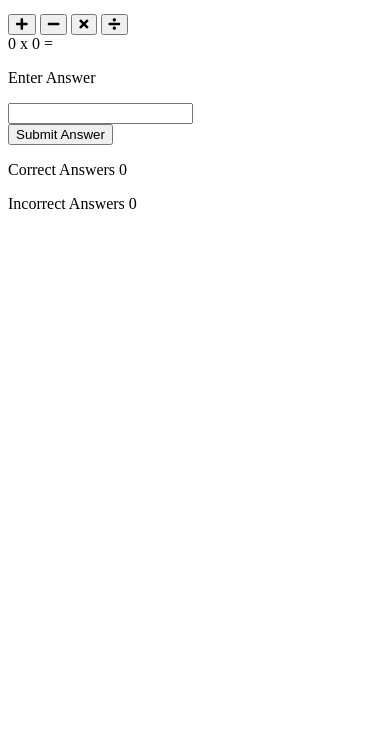
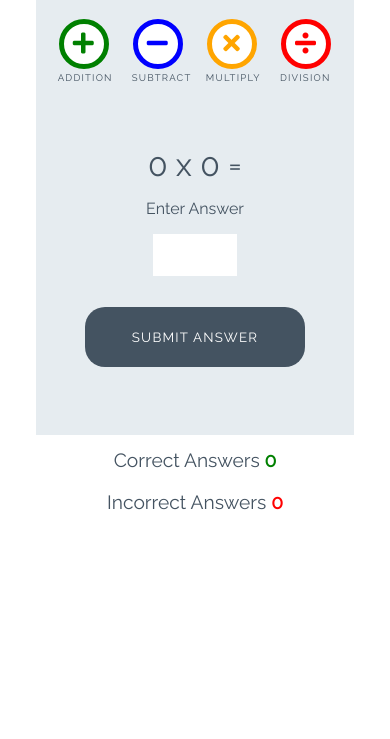
Before and after one commit to easybulb/love-maths, a plain HTML site: page index.html in a window 390 px wide. Shown: the part 105-844 px from the top of the page. Drawn offline with Linux system fonts and the light colour scheme.

Commit message:
Add styles for game

```diff
--- a/assets/css/style.css
+++ b/assets/css/style.css
@@ -1,3 +1,252 @@
+/* --------- Global style */
+
 body {
-    background: fff;
+    background-color: white;
+    font-family: "Raleway", sans-serif;
+    color: #445361;
+    text-align: center;
 }
+
+/* --------- Heading */
+
+.heading {
+    text-align: center;
+    font-size: 2.5rem;
+}
+
+.logo {
+    height: 40px;
+    padding-right: 5px;
+}
+
+/* --------- Game layout */
+
+.game-area {
+    background-color: #E6ECF0;
+    box-sizing: border-box;
+    width: 85%;
+    height: 65vh;
+    max-height: 450px;
+    max-width: 830px;
+    margin-left: auto;
+    margin-right: auto;
+    padding: 1%;
+}
+
+.question-area {
+    width: 50%;
+    font-size: 2rem;
+    margin: auto;
+    padding: 50px 0;
+}
+
+.question-area span {
+    padding: 0 15px;
+}
+
+.score-area {
+    margin: 5px auto;
+    width: 60%;
+    font-size: 1.2rem;
+}
+
+.controls-area {
+    width: 85%;
+    margin: 30px auto;
+}
+
+#score {
+    color: green;
+    font-weight: bold;
+}
+
+#incorrect {
+    color: red;
+    font-weight: bold;
+}
+
+.answer-message {
+    display: none;
+    font-size: 1rem;
+}
+
+#answer-box {
+    border: none;
+    color: #445361;
+    display: inline-block;
+    height: 40px;
+    width: 80px;
+    font-size: 1.2rem;
+}
+
+.scores {
+    display: inline-block;
+    padding: 25px;
+}
+
+/* --------- Buttons */
+
+.btn {
+    width: 220px;
+    height: 60px;
+    font-family: "Raleway", sans-serif;
+    text-transform: uppercase;
+    letter-spacing: 1.2px;
+    color: white;
+}
+
+.btn:focus {
+    outline: none;
+}
+
+.btn--big {
+    padding-top: 10px;
+    border-radius: 50%;
+    background-color: white;
+    border: 10px solid;
+    width: 100px;
+    height: 100px;
+    font-size: 3.2rem;
+    margin: 0 30px;
+    transition: all 0.5s;
+}
+
+.btn--big::after {
+    content: attr(data-type);
+    font-size: 1rem;
+    color: #445361;
+    position: relative;
+    left: -0.5em;
+}
+
+.btn--blue {
+    border-color: blue;
+    color: blue;
+}
+
+.btn--blue:active,
+.btn--blue:hover {
+    background-color: darkblue;
+    color: white;
+}
+
+.btn--orange {
+    border-color: orange;
+    color: orange;
+}
+
+.btn--orange:active,
+.btn--orange:hover {
+    background-color: darkorange;
+    color: white;
+}
+
+.btn--red {
+    border-color: red;
+    color: red;
+}
+
+.btn--red:active,
+.btn--red:hover {
+    background-color: darkred;
+    color: white;
+}
+
+.btn--green {
+    border-color: green;
+    color: green;
+}
+
+.btn--green:active,
+.btn--green:hover {
+    background-color: darkgreen;
+    color: white;
+}
+
+.btn--gray {
+    margin-top: 25px;
+    background-color: #445361;
+    border: 1px transparent;
+    border-radius: 20px;
+}
+
+.btn--gray:active,
+.btn--gray:hover {
+    background-color: #0d1013;
+}
+
+/* --------- Media queries */
+
+@media (max-width: 414px) {
+    .controls-area {
+        width: 100%;
+    }
+
+    .btn--big {
+        margin: 0 10px;
+        padding: 5px;
+        border: 5px solid;
+        width: 50px;
+        height: 50px;
+        font-size: 1.5rem;
+    }
+
+    .btn--big::after {
+        font-size: 0.6rem;
+        left: -0.7rem;
+    }
+
+    .question-area {
+        padding: 10% 0;
+        width: 100%;
+    }
+
+    .question-area span {
+        padding: 0;
+    }
+
+    .answer-message {
+        display: block;
+    }
+
+    #answer-box {
+        display: block;
+        margin: 0 auto;
+    }
+    .btn--gray {
+        margin-top: 0;
+    }
+
+    .score-area {
+        width: 100%;
+    }
+
+    .scores {
+        margin: 0.5em auto;
+        display: block;
+        padding: 5px;
+    }
+
+    .heading {
+        font-size: 2rem;
+    }
+}
+
+@media (max-width: 320px) {
+    .game-area {
+        height: 70vh;
+    }
+
+    .controls-area {
+        width: 75%;
+        margin: 10px auto;
+    }
+
+    .btn--big {
+        margin: 10px 10px;
+    }
+    .question-area {
+        padding: 10px 0;
+    }
+
+}
--- a/index.html
+++ b/index.html
@@ -17,16 +17,16 @@
 
     <div class="game-area">
         <div class="controls-area">
-            <button class="btn btn--big btn--green">
+            <button data-type="addition" class="btn btn--big btn--green">
                 <i class="fas fa-plus"></i>
             </button>
-            <button class="btn btn--big btn--blue">
+            <button data-type="subtract" class="btn btn--big btn--blue">
                 <i class="fas fa-minus"></i>
             </button>
-            <button class="btn btn--big btn--orange">
+            <button data-type="multiply" class="btn btn--big btn--orange">
                 <i class="fas fa-times"></i>
             </button>
-            <button class="btn btn--big btn--red">
+            <button data-type="division" class="btn btn--big btn--red">
                 <i class="fas fa-divide"></i>
             </button>
         </div>
@@ -38,7 +38,7 @@
             <p class="answer-message">Enter Answer</p>
             <input id="answer-box" type="number">
         </div>
-        <button class="btn btn--gray">Submit Answer</button>
+        <button data-type="submit" class="btn btn--gray">Submit Answer</button>
     </div>
 
     <div class="score-area">
```
